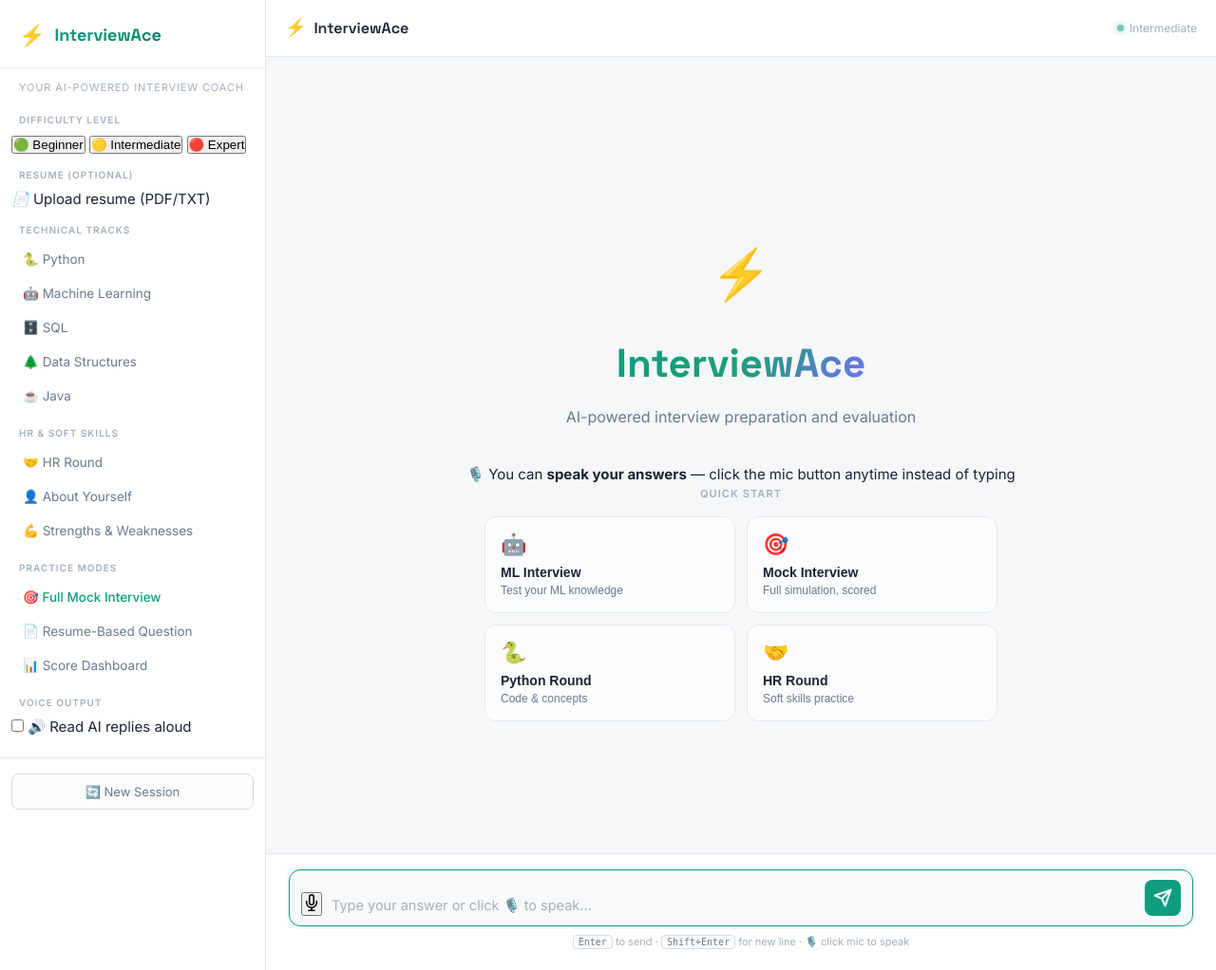
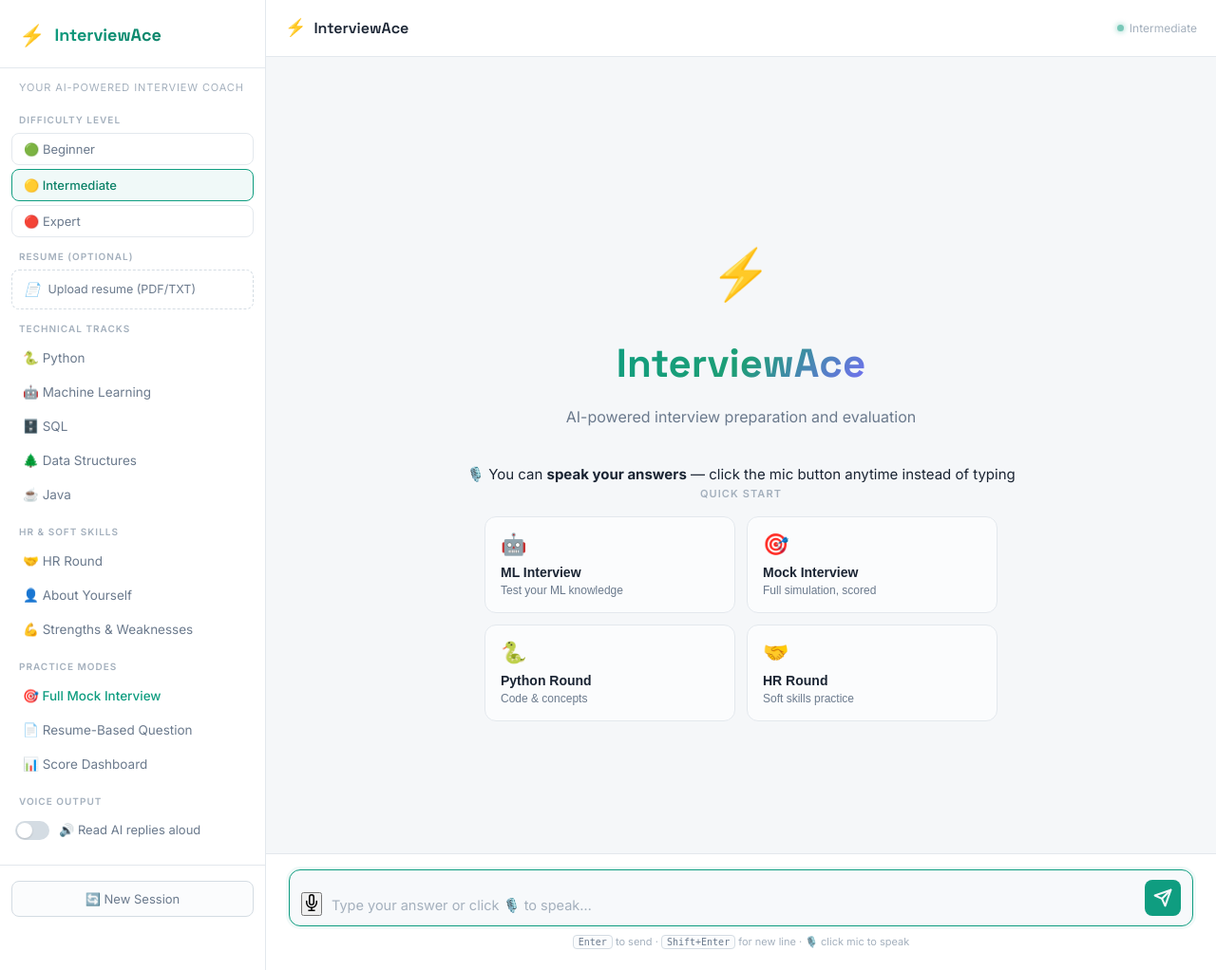
Before and after one commit to praveenrajnofficial-cloud/interview-ace, a Flask app: page / in a window 1280 px wide. Shown: the whole page at 95% size. Run offline with Flask 3, Linux system fonts and the light colour scheme; some libraries are stand-ins or nearby versions.

Commit message:
Update style.css

```diff
--- a/static/style.css
+++ b/static/style.css
@@ -560,3 +560,252 @@ html, body {
 }
 
 .sidebar-overlay.visible { display: block; }
+
+/* ═══════════════════════════════════════════
+   NEW FEATURES: Difficulty, Resume, TTS, Dashboard
+   ═══════════════════════════════════════════ */
+
+/* ── Difficulty Selector ── */
+.difficulty-row {
+  display: flex;
+  flex-direction: column;
+  gap: 4px;
+}
+
+.diff-btn {
+  display: block;
+  width: 100%;
+  text-align: left;
+  background: none;
+  border: 1px solid var(--border);
+  color: var(--text-secondary);
+  font-family: var(--font-body);
+  font-size: 13px;
+  padding: 8px 12px;
+  border-radius: var(--radius-sm);
+  cursor: pointer;
+  transition: all 0.18s ease;
+}
+
+.diff-btn:hover {
+  background: var(--teal-glow2);
+  border-color: var(--teal);
+}
+
+.diff-btn.active {
+  background: var(--teal-glow2);
+  border-color: var(--teal);
+  color: var(--teal-dim);
+  font-weight: 500;
+}
+
+/* ── Resume Upload ── */
+.resume-upload-btn {
+  display: flex;
+  align-items: center;
+  gap: 8px;
+  width: 100%;
+  padding: 9px 12px;
+  border: 1px dashed var(--border-light);
+  border-radius: var(--radius-sm);
+  font-size: 12.5px;
+  color: var(--text-secondary);
+  cursor: pointer;
+  transition: all 0.18s ease;
+  box-sizing: border-box;
+}
+
+.resume-upload-btn:hover {
+  border-color: var(--teal);
+  background: var(--teal-glow2);
+  color: var(--teal-dim);
+}
+
+.upload-icon { font-size: 14px; flex-shrink: 0; }
+
+#resumeLabel {
+  overflow: hidden;
+  text-overflow: ellipsis;
+  white-space: nowrap;
+}
+
+.clear-resume-btn {
+  width: 100%;
+  margin-top: 6px;
+  background: none;
+  border: none;
+  color: #993c1d;
+  font-size: 11.5px;
+  padding: 4px;
+  cursor: pointer;
+  text-align: left;
+}
+
+.clear-resume-btn:hover { text-decoration: underline; }
+
+/* ── Text-to-Speech Toggle ── */
+.tts-toggle {
+  display: flex;
+  align-items: center;
+  gap: 10px;
+  padding: 6px 4px;
+  cursor: pointer;
+  user-select: none;
+}
+
+.tts-toggle input[type="checkbox"] {
+  display: none;
+}
+
+.tts-slider {
+  position: relative;
+  width: 36px;
+  height: 20px;
+  background: var(--border-light);
+  border-radius: 10px;
+  transition: background 0.2s;
+  flex-shrink: 0;
+}
+
+.tts-slider::before {
+  content: "";
+  position: absolute;
+  top: 2px; left: 2px;
+  width: 16px; height: 16px;
+  background: #ffffff;
+  border-radius: 50%;
+  transition: transform 0.2s;
+  box-shadow: 0 1px 2px rgba(0,0,0,0.15);
+}
+
+.tts-toggle input:checked + .tts-slider {
+  background: var(--teal);
+}
+
+.tts-toggle input:checked + .tts-slider::before {
+  transform: translateX(16px);
+}
+
+.tts-label {
+  font-size: 13px;
+  color: var(--text-secondary);
+}
+
+/* ── Score Dashboard Modal ── */
+.modal-overlay {
+  display: none;
+  position: fixed;
+  inset: 0;
+  background: rgba(20, 30, 40, 0.45);
+  z-index: 200;
+  align-items: center;
+  justify-content: center;
+}
+
+.modal-overlay.visible {
+  display: flex;
+}
+
+.modal-box {
+  background: var(--bg-dark);
+  border-radius: var(--radius);
+  border: 1px solid var(--border);
+  width: 92%;
+  max-width: 560px;
+  max-height: 85vh;
+  overflow-y: auto;
+  padding: 0;
+}
+
+.modal-header {
+  display: flex;
+  align-items: center;
+  justify-content: space-between;
+  padding: 18px 22px;
+  border-bottom: 1px solid var(--border);
+}
+
+.modal-header h2 {
+  font-family: var(--font-display);
+  font-size: 18px;
+  font-weight: 600;
+  color: var(--text-primary);
+  margin: 0;
+}
+
+.modal-close {
+  background: none;
+  border: none;
+  color: var(--text-secondary);
+  font-size: 18px;
+  cursor: pointer;
+  padding: 4px 8px;
+  border-radius: 6px;
+  transition: background 0.2s;
+}
+
+.modal-close:hover {
+  background: var(--bg-input);
+  color: var(--text-primary);
+}
+
+.modal-body {
+  padding: 22px;
+}
+
+.dashboard-loading,
+.dashboard-empty {
+  text-align: center;
+  padding: 40px 20px;
+  color: var(--text-secondary);
+}
+
+.dashboard-empty p { margin: 0 0 8px; font-size: 15px; }
+.dashboard-empty-sub { font-size: 13px !important; color: var(--text-muted); }
+
+.dashboard-summary {
+  display: grid;
+  grid-template-columns: repeat(2, 1fr);
+  gap: 12px;
+  margin-bottom: 16px;
+}
+
+.score-card {
+  background: var(--bg-input);
+  border-radius: var(--radius-sm);
+  padding: 14px;
+  display: flex;
+  flex-direction: column;
+  gap: 4px;
+}
+
+.score-card-label {
+  font-size: 12px;
+  color: var(--text-secondary);
+  text-transform: uppercase;
+  letter-spacing: 0.05em;
+}
+
+.score-card-value {
+  font-size: 24px;
+  font-weight: 600;
+  font-family: var(--font-display);
+  color: var(--teal-dim);
+}
+
+.dashboard-count {
+  font-size: 12px;
+  color: var(--text-muted);
+  text-align: center;
+  margin-bottom: 16px;
+}
+
+.dashboard-chart-wrap {
+  position: relative;
+  height: 240px;
+}
+
+@media (max-width: 768px) {
+  .dashboard-summary { grid-template-columns: repeat(2, 1fr); }
+  .modal-box { max-height: 90vh; }
+}
```
